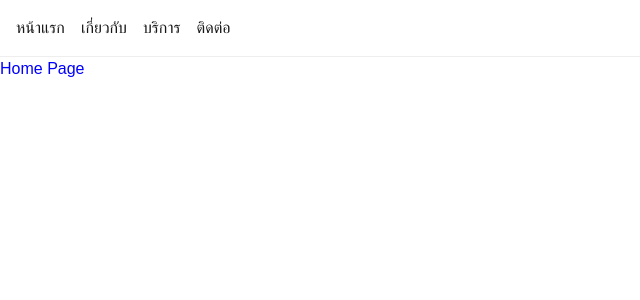
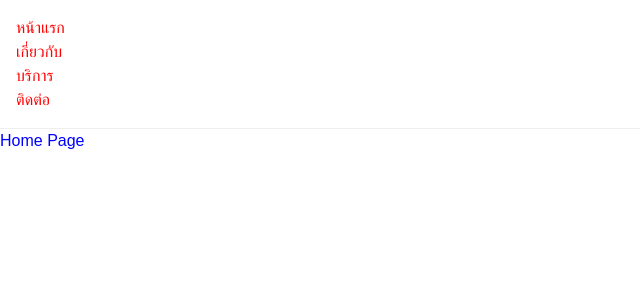
Before and after one commit to NANGpisitpong/front-end, a Next.js app: page / in a window 1280 px wide. Shown: the top 300 px of the page, without its empty margins (0-640 px from the left). Built offline with nearby package versions, Linux system fonts and the light colour scheme.

Commit message:
Update Navigation.tsx

```diff
--- a/src/app/components/Navigation.tsx
+++ b/src/app/components/Navigation.tsx
@@ -4,10 +4,11 @@ export default function Navigation() {
   return (
     <nav style={{ padding: '1rem', borderBottom: '1px solid #eee' }}>
       <ul style={{ display: 'flex', gap: '1rem', listStyle: 'none' }}>
-        <li><Link href="/">หน้าแรก</Link></li>
+       <h2> <li><Link href="/">หน้าแรก</Link></li>
         <li><Link href="/about">เกี่ยวกับ</Link></li>
         <li><Link href="/service">บริการ</Link></li>
         <li><Link href="/contect">ติดต่อ</Link></li>
+      </h2>
      </ul>
     </nav>
   );
```
